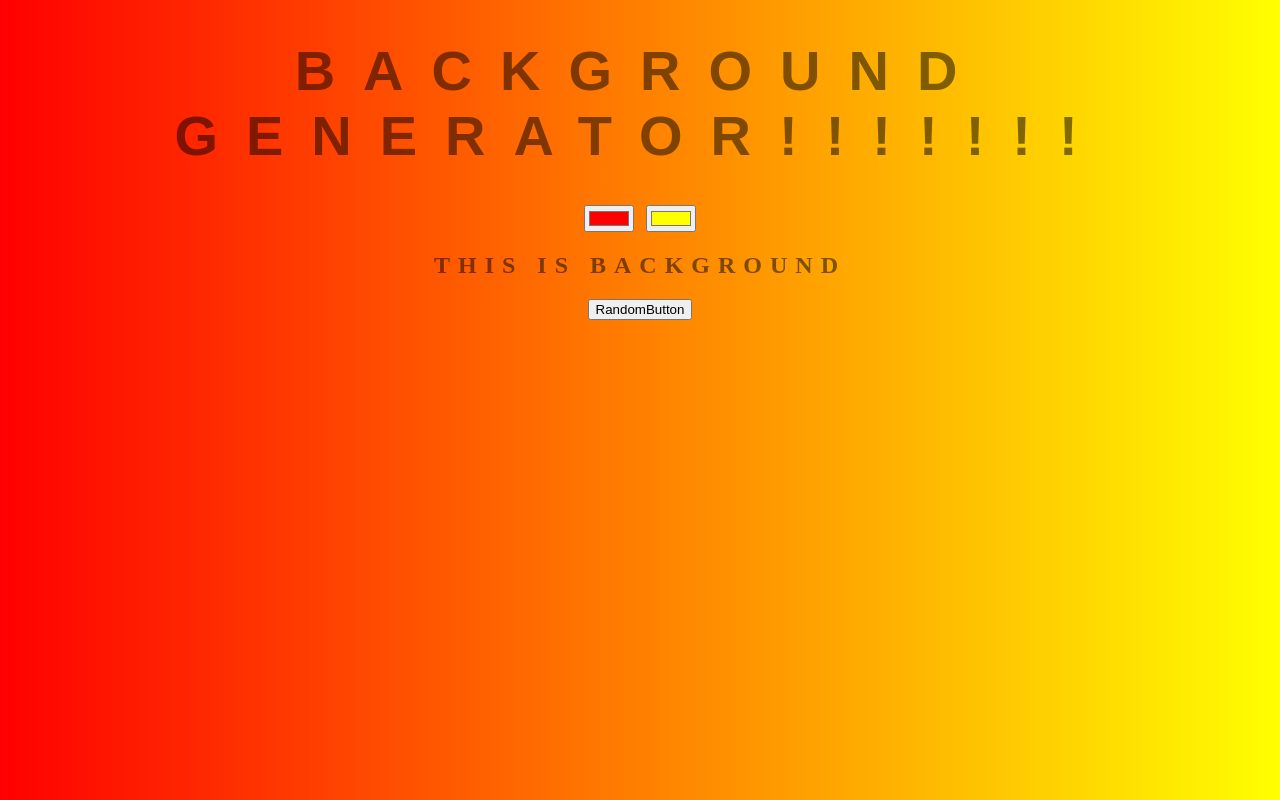
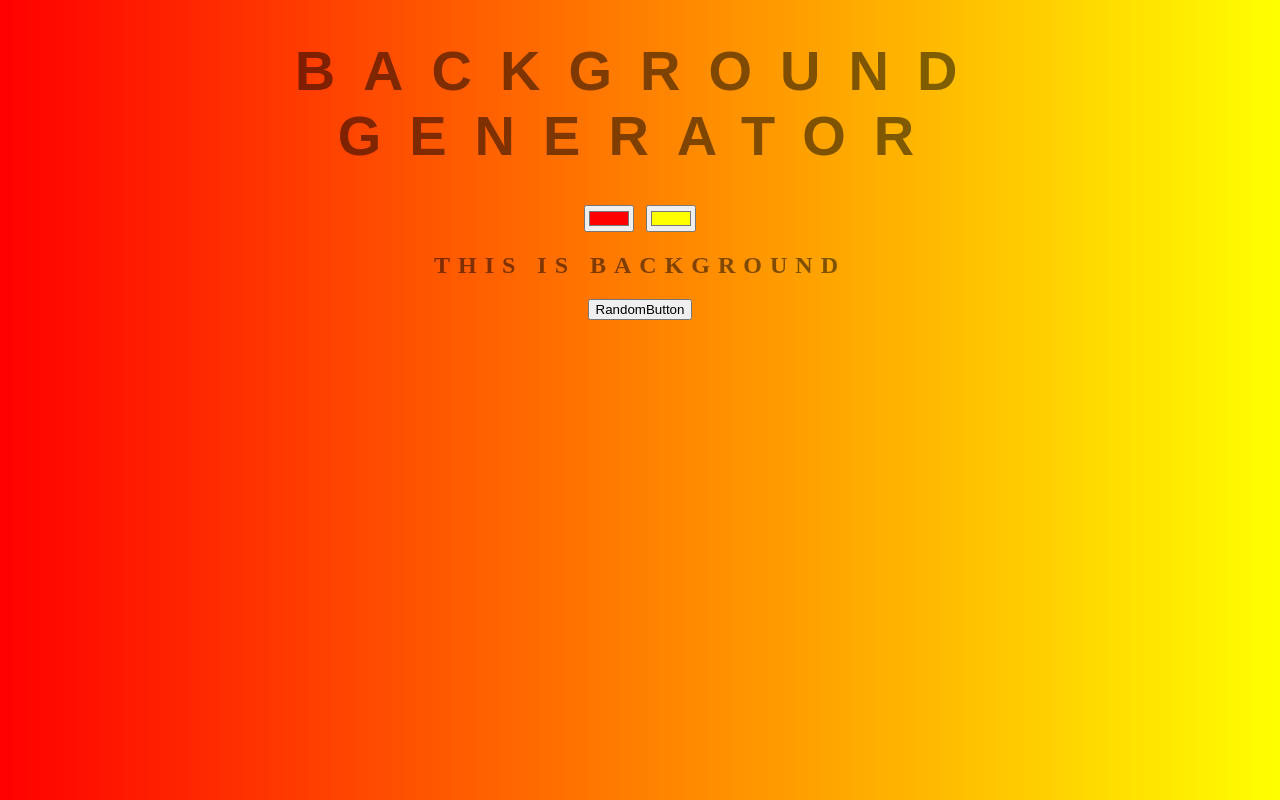
Before and after one commit to Sandeepgprec/Background_Genarator, a plain HTML site: page index.html in a window 1280 px wide. Drawn offline with Linux system fonts and the light colour scheme.

Commit message:
removing exclamation

```diff
--- a/index.html
+++ b/index.html
@@ -5,7 +5,7 @@
 	<link rel="stylesheet" type="text/css" href="style.css">
 </head>
 <body id="gradient">
-	<h1>Background Generator!!!!!!!</h1>
+	<h1>Background Generator</h1>
 	<input class="color1" type="color" name="color1" value="#ff0000">
 	<input class="color2" type="color" name="color2" value="#ffff00">
 	<h2>This is Background</h2>
```
